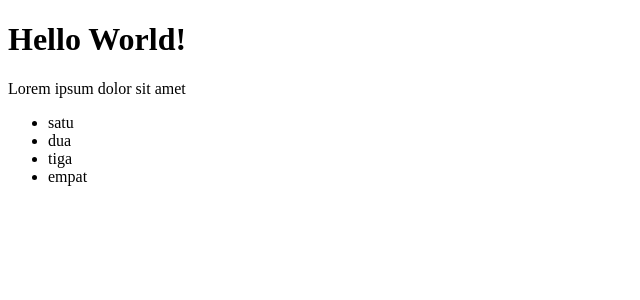
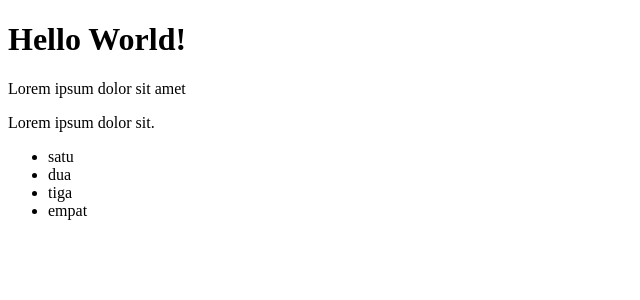
Before and after one commit to HammamAlfarizi07/hammam-tes-2, a PHP site: page / in a window 1280 px wide. Shown: the top 300 px of the page, without its empty margins (0-640 px from the left). Run offline with PHP 8.4, Linux system fonts and the light colour scheme; some libraries are stand-ins or nearby versions.

Commit message:
menambahkan paragraf

```diff
--- a/index.php
+++ b/index.php
@@ -13,6 +13,7 @@
 <body>
     <h1>Hello World!</h1>
     <p>Lorem ipsum dolor sit amet </p>
+    <p>Lorem ipsum dolor sit.</p>
     <ul>
         <li>satu</li>
         <li>dua</li>
```
